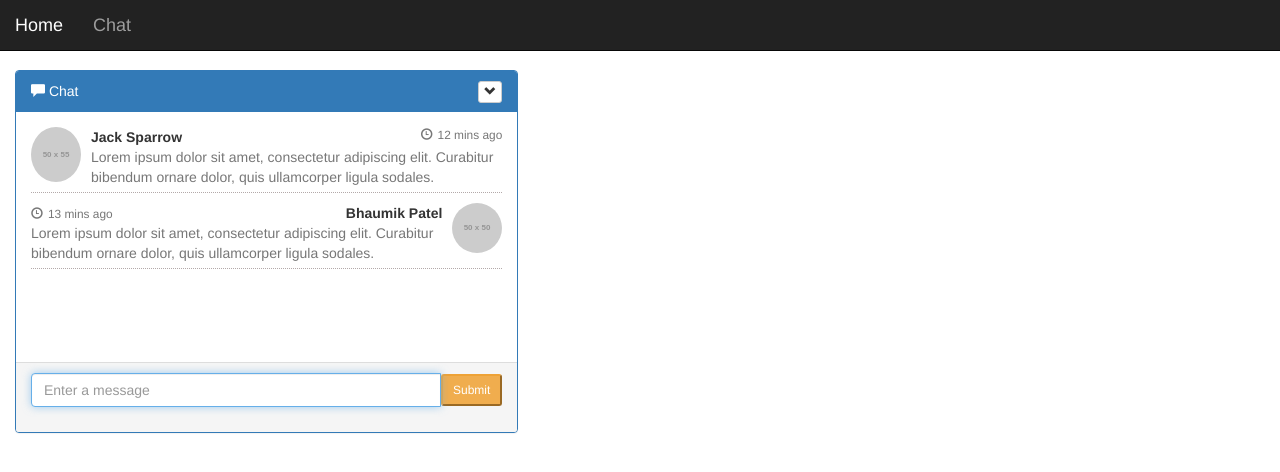
After one commit to ibrahim4529/flask-chatbot, a Flask app: page /we in a window 1280 px wide. The commit adds this page. Shown: the top 472 px of the page. Run offline with Flask 2, Linux system fonts and the light colour scheme; grey boxes labelled with a size stand in for pictures from a placeholder-image service; some libraries are stand-ins or nearby versions.

Commit message:
updtae template

```diff
--- a/app.py
+++ b/app.py
@@ -10,6 +10,9 @@ def hello():
 @app.route('/chat')
 def chat():
 	return render_template('chat2.html')
+@app.route('/we')
+def we():
+	return render_template('chat3.html')
 
 @app.route("/ask", methods=['POST','GET'])
 def ask():
--- /dev/null
+++ b/templates/chat3.html
@@ -0,0 +1,205 @@
+<!DOCTYPE html>
+<html>
+<head>
+  <title>Chat Box</title>
+  <meta name="viewport" content="width=device-width, initial-scale=1">
+  <script type="text/javascript" src="{{url_for('static',filename='js/bootstrap.min.js')}}"></script>
+  <script type="text/javascript" src="{{url_for('static',filename='jquery.min.js')}}"></script>
+  <link rel="stylesheet" type="text/css" href="{{url_for('static',filename='css/bootstrap.min.css')}}">
+  <style>
+  .chat
+  {
+    list-style: none;
+    margin: auto auto auto auto;
+    padding: 0;
+}
+
+.chat li
+{
+    margin-bottom: 10px;
+    padding-bottom: 5px;
+    border-bottom: 1px dotted #B3A9A9;
+}
+
+.chat li.left .chat-body
+{
+    margin-left: 60px;
+}
+
+.chat li.right .chat-body
+{
+    margin-right: 60px;
+}
+
+
+.chat li .chat-body p
+{
+    margin: 0;
+    color: #777777;
+}
+
+.panel .slidedown .glyphicon, .chat .glyphicon
+{
+    margin-right: 5px;
+}
+
+.panel-body
+{
+    overflow-y: scroll;
+    height: 250px;
+}
+.container{
+    padding-top: 70px;
+    width:100%;
+}
+
+::-webkit-scrollbar-track
+{
+    -webkit-box-shadow: inset 0 0 6px rgba(0,0,0,0.3);
+    background-color: #F5F5F5;
+}
+
+::-webkit-scrollbar
+{
+    width: 12px;
+    background-color: #F5F5F5;
+}
+
+::-webkit-scrollbar-thumb
+{
+    -webkit-box-shadow: inset 0 0 6px rgba(0,0,0,.3);
+    background-color: #555;
+}
+
+</style>
+</head>
+<body>
+    <nav class="navbar navbar-inverse navbar-fixed-top">
+        <a href="/" class="navbar-brand">Home</a>
+        <a href="/chat" class="navbar-brand">Chat</a>
+    </nav>
+    <div class="container">
+        <div class="row">
+            <div class="col-md-5">
+                <div id="chatPanel" class="panel panel-primary">
+                    <div class="panel-heading">
+                        <span class="glyphicon glyphicon-comment"></span> Chat
+                        <div class="btn-group pull-right">
+                            <button type="button" class="btn btn-default btn-xs dropdown-toggle" data-toggle="dropdown">
+                                <span class="glyphicon glyphicon-chevron-down"></span>
+                            </button>
+                            <ul class="dropdown-menu slidedown">
+                                <li><a href="http://www.jquery2dotnet.com"><span class="glyphicon glyphicon-refresh">
+                                </span>Refresh</a></li>
+                                <li><a href="http://www.jquery2dotnet.com"><span class="glyphicon glyphicon-ok-sign">
+                                </span>Available</a></li>
+                                <li><a href="http://www.jquery2dotnet.com"><span class="glyphicon glyphicon-remove">
+                                </span>Busy</a></li>
+                                <li><a href="http://www.jquery2dotnet.com"><span class="glyphicon glyphicon-time"></span>
+                                Away</a></li>
+                                <li class="divider"></li>
+                                <li><a href="http://www.jquery2dotnet.com"><span class="glyphicon glyphicon-off"></span>
+                                Sign Out</a></li>
+                            </ul>
+                        </div>
+                    </div>
+                    <div class="panel-body">
+                        <ul class="chat">
+                            <li class="left clearfix"><span class="chat-img pull-left">
+                                <img src="http://placehold.it/50/55C1E7/fff&text=U" alt="User Avatar" class="img-circle" />
+                            </span>
+                            <div class="chat-body clearfix">
+                                <div class="header">
+                                    <strong class="primary-font">Jack Sparrow</strong> <small class="pull-right text-muted">
+                                        <span class="glyphicon glyphicon-time"></span>12 mins ago</small>
+                                    </div>
+                                    <p>
+                                        Lorem ipsum dolor sit amet, consectetur adipiscing elit. Curabitur bibendum ornare
+                                        dolor, quis ullamcorper ligula sodales.
+                                    </p>
+                                </div>
+                            </li>
+                            <li class="right clearfix"><span class="chat-img pull-right">
+                                <img src="http://placehold.it/50/FA6F57/fff&text=ME" alt="User Avatar" class="img-circle" />
+                            </span>
+                            <div class="chat-body clearfix">
+                                <div class="header">
+                                    <small class=" text-muted"><span class="glyphicon glyphicon-time"></span>13 mins ago</small>
+                                    <strong class="pull-right primary-font">Bhaumik Patel</strong>
+                                </div>
+                                <p>
+                                    Lorem ipsum dolor sit amet, consectetur adipiscing elit. Curabitur bibendum ornare
+                                    dolor, quis ullamcorper ligula sodales.
+                                </p>
+                            </div>
+                        </li>
+                    </ul>
+                </div>
+                <div class="panel-footer">
+                    <form method="post" class="form-group" id="form-chat">
+                        <div class="input-group">
+                            <input type="text" id="chatmessage" name="chatmessage" class="form-control" placeholder="Enter a message" autofocus>
+                            <span class="input-group-btn">
+                                <button type="button" class="btn-warning btn-sm col-10" id="btn-chat">Submit</button>
+                            </span>
+                        </div>
+                    </form>
+                </div>
+            </div>
+        </div>
+    </div>
+</div>
+
+</body>
+<script>
+$(function(){
+    $( "#btn-chat" ).click(function( event ) {
+      event.preventDefault();
+      $("#form-chat").submit();
+  });
+    $("#form-chat").submit(function(event){
+        event.preventDefault();
+        var pesan = $("#chatmessage").val();
+        $( ".chat" ).append('<li class="left clearfix"><span class="chat-img pull-left">\
+                                <img src="http://placehold.it/50/55C1E7/fff&text=U" alt="User Avatar" class="img-circle" />\
+                            </span>\
+                            <div class="chat-body clearfix">\
+                                <div class="header">\
+                                    <strong class="primary-font">Jack Sparrow</strong> <small class="pull-right text-muted">\
+                                        <span class="glyphicon glyphicon-time"></span>12 mins ago</small>\
+                                    </div>\
+                                    <p>'+pesan+'</p>\
+                                </div>\
+                            </li>');
+        $.ajax({
+            type: "POST",
+            url: "/ask",
+            data: $(this).serialize(),
+            success: function(response) {
+                $('#chatmessage').val('');
+                var answer = response.answer;
+                const chatPanel = document.getElementById("chatPanel");
+                $(".chat").append('<li class="right clearfix"><span class="chat-img pull-right">\
+                                <img src="http://placehold.it/50/FA6F57/fff&text=ME" alt="User Avatar" class="img-circle" />\
+                            </span>\
+                            <div class="chat-body clearfix">\
+                                <div class="header">\
+                                    <small class=" text-muted"><span class="glyphicon glyphicon-time"></span>13 mins ago</small>\
+                                    <strong class="pull-right primary-font">Bhaumik Patel</strong>\
+                                </div>\
+                                <p>'+answer+'</p>\
+                             </div>\
+                        </li>');
+                $(".panel-body").stop().animate({ scrollTop: $(".panel-body")[0].scrollHeight}, 1000);
+            },
+            error: function(error) {
+                console.log(error);
+            }
+        });
+
+    });
+
+});
+
+</script>
+</html>
```
Also changed, not shown: templates/chat.html (+18 -22 lines).
